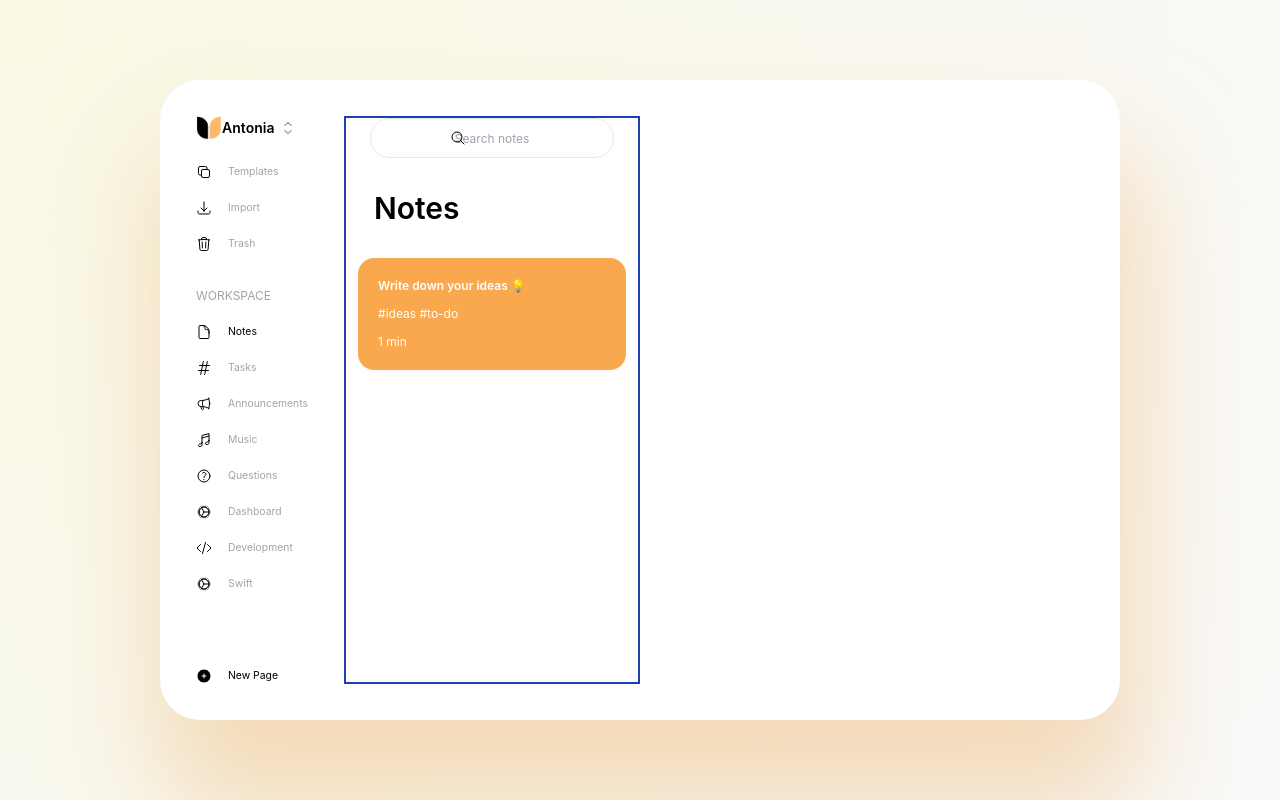
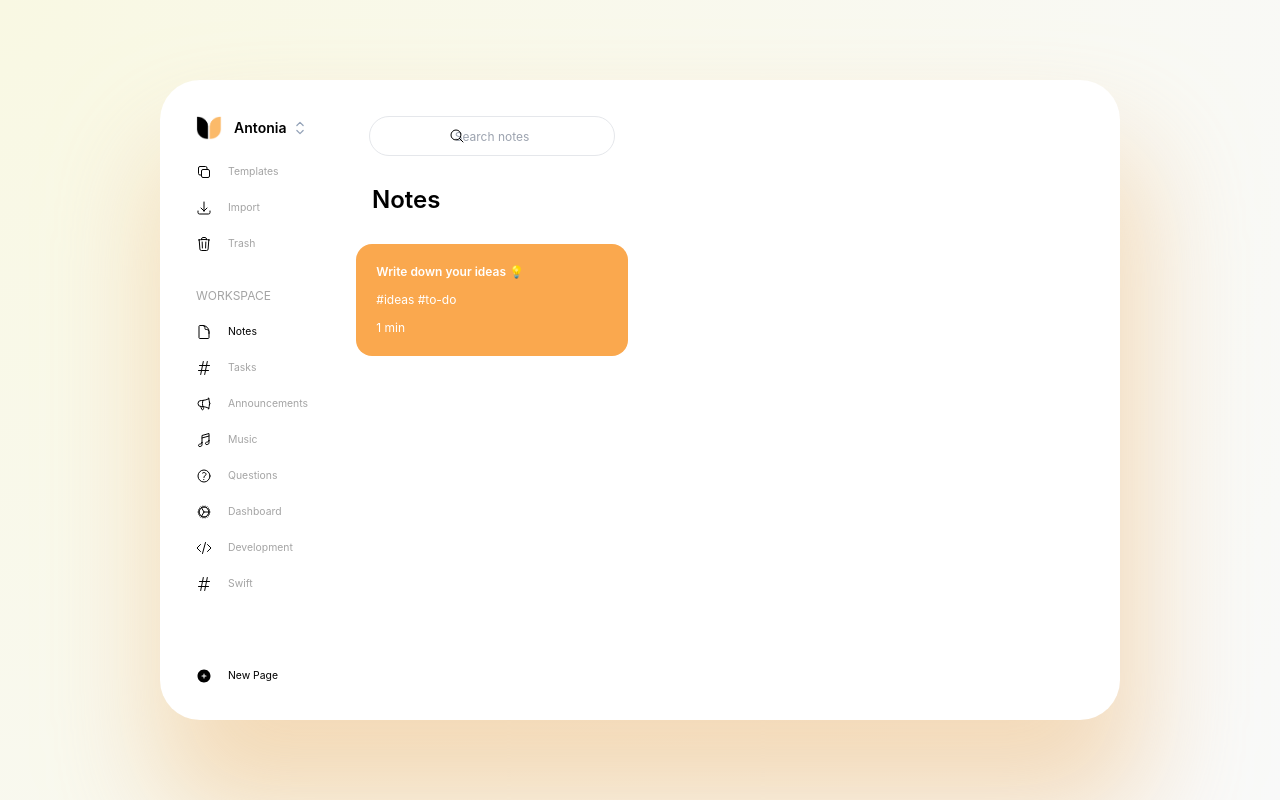
Before and after one commit to AntoniaGranit/wudpecker-task, a React (Create React App) app: page / in a window 1280 px wide. Built offline with nearby package versions, Linux system fonts and the light colour scheme.

Commit message:
small menu fixes, padding fix on noteslist

```diff
--- a/src/components/MenuItem.js
+++ b/src/components/MenuItem.js
@@ -80,7 +80,7 @@ const MenuItem = () => {
       },
       {
         id: 8,
-        icon: CogIcon,
+        icon: HashtagIcon,
         title: "Swift",
         active: false,
       },
--- a/src/sections/Menu.js
+++ b/src/sections/Menu.js
@@ -6,7 +6,7 @@ import MenuItem from "../components/MenuItem";
 const Menu = () => {
   return (
     <div className="flex flex-col h-full w-1/5">
-      <div className="flex justify-between items-center w-3/5 pb-4">
+      <div className="flex justify-between items-center gap-3 w-3/5 pb-4">
         <img src={Logo} alt="logo" className="h-6 w-7" />
         <div className="flex gap-1">
           <p className="text-sm font-semibold">Antonia</p>
--- a/src/sections/NotesList.js
+++ b/src/sections/NotesList.js
@@ -3,10 +3,10 @@ import NotesListItem from "../components/NotesListItem";
 
 const NotesList = () => {
   return (
-    <div className="flex flex-col h-full w-2/5 gap-8 border-2 border-blue-800">
-      <div className="flex flex-col gap-8">
+    <div className="flex flex-col h-full w-2/5 gap-7">
+      <div className="flex flex-col gap-7">
         <SearchBar />
-        <h1 className="font-semibold text-3xl pl-7">Notes</h1>
+        <h1 className="font-semibold text-2xl pl-7">Notes</h1>
       </div>
       <div className="flex flex-col items-center justify-center">
         <NotesListItem />
```
